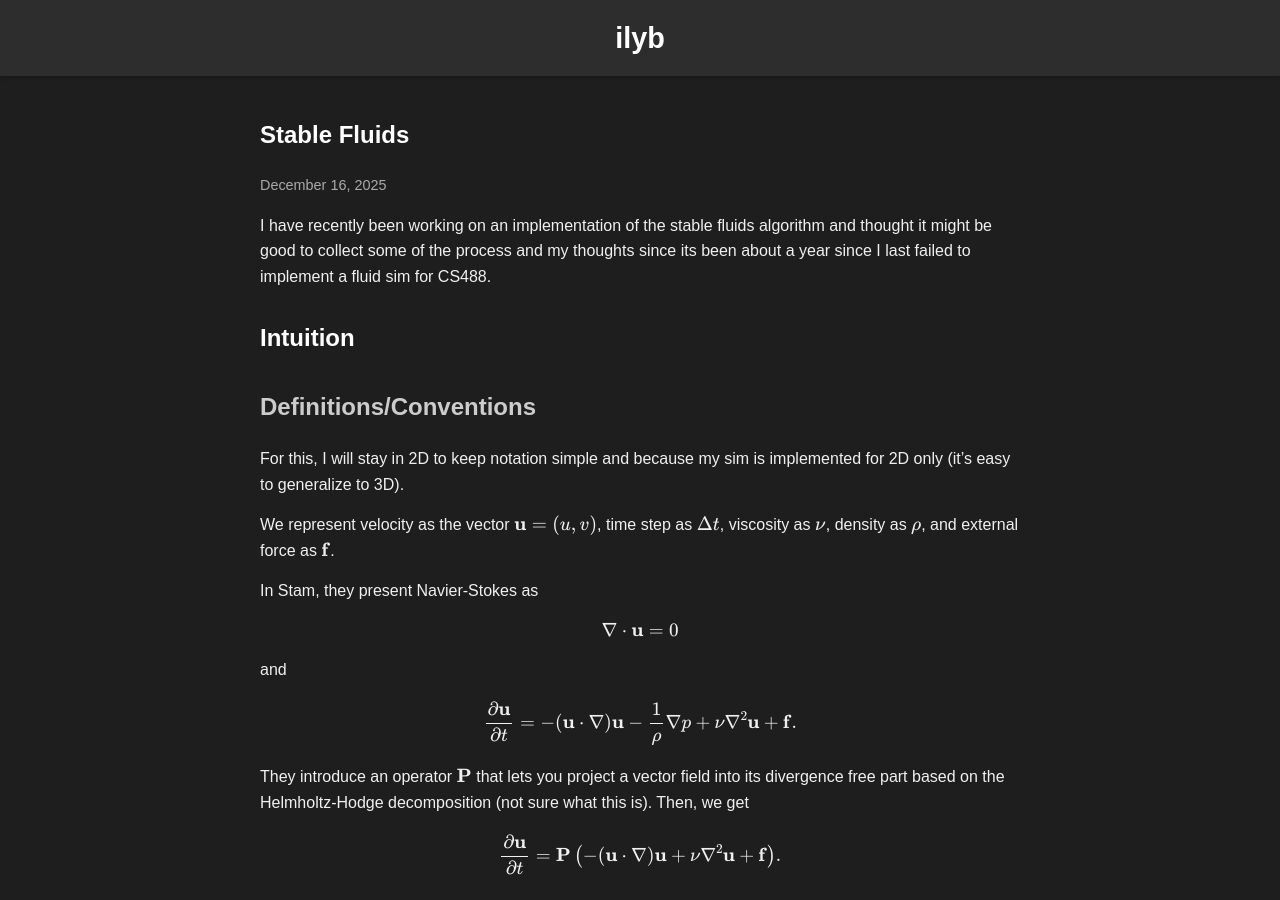
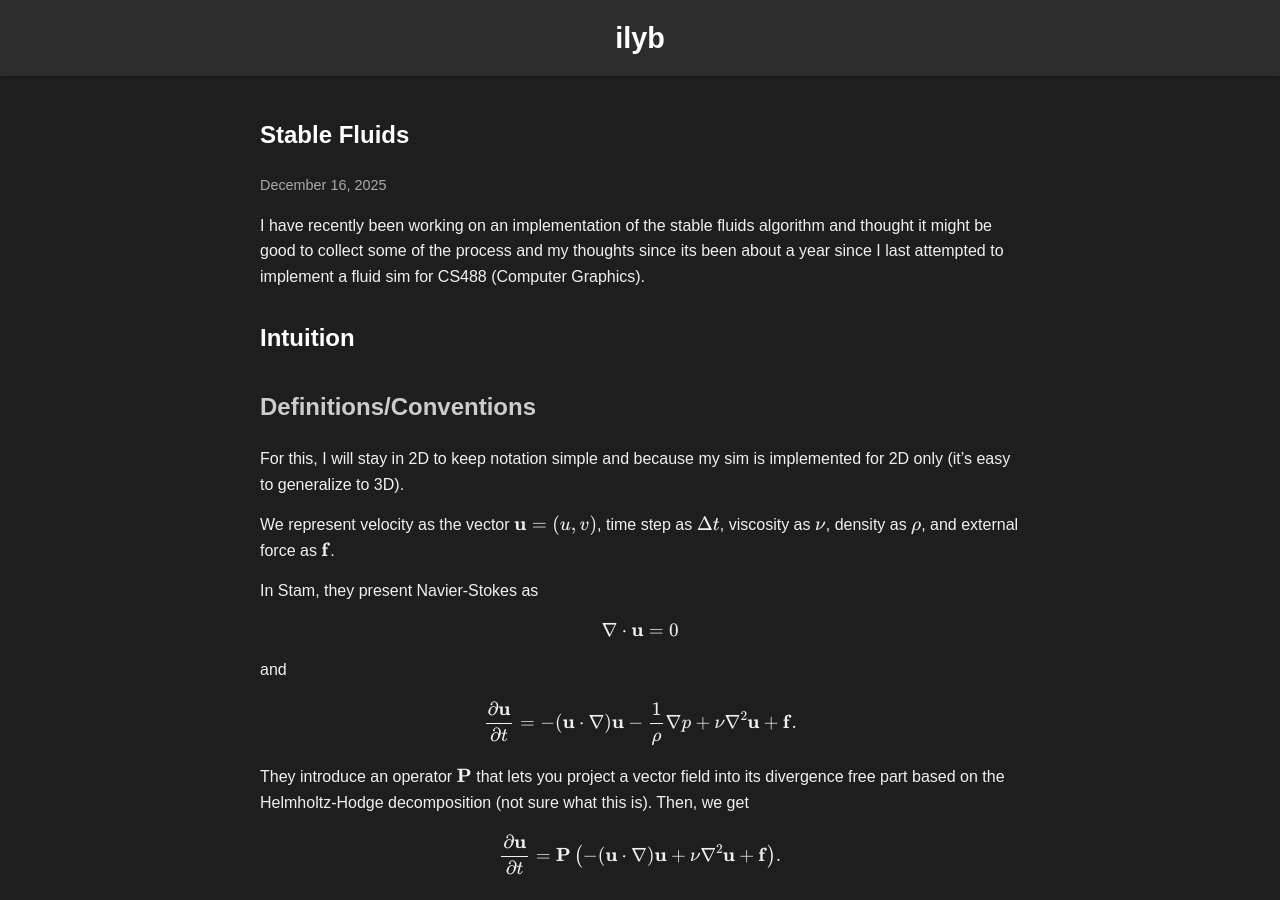
Before and after one commit to ilyb1729/ilyb1729.github.io, a Jekyll site: the page built from _posts/2025-12-16-stable-fluids.markdown, in a window 1280 px wide and 900 px high. Built offline with Jekyll 4.4.1, drawn with Linux system fonts in a browser that asks for light colours.

Commit message:
scrub language

```diff
--- a/_posts/2025-12-16-stable-fluids.markdown
+++ b/_posts/2025-12-16-stable-fluids.markdown
@@ -6,7 +6,7 @@ categories: [] # Optional categories
 tags: [] # Optional tags
 ---
 
-I have recently been working on an implementation of the stable fluids algorithm and thought it might be good to collect some of the process and my thoughts since its been about a year since I last failed to implement a fluid sim for CS488.
+I have recently been working on an implementation of the stable fluids algorithm and thought it might be good to collect some of the process and my thoughts since its been about a year since I last attempted to implement a fluid sim for CS488 (Computer Graphics).
 
 # Intuition
 
```
